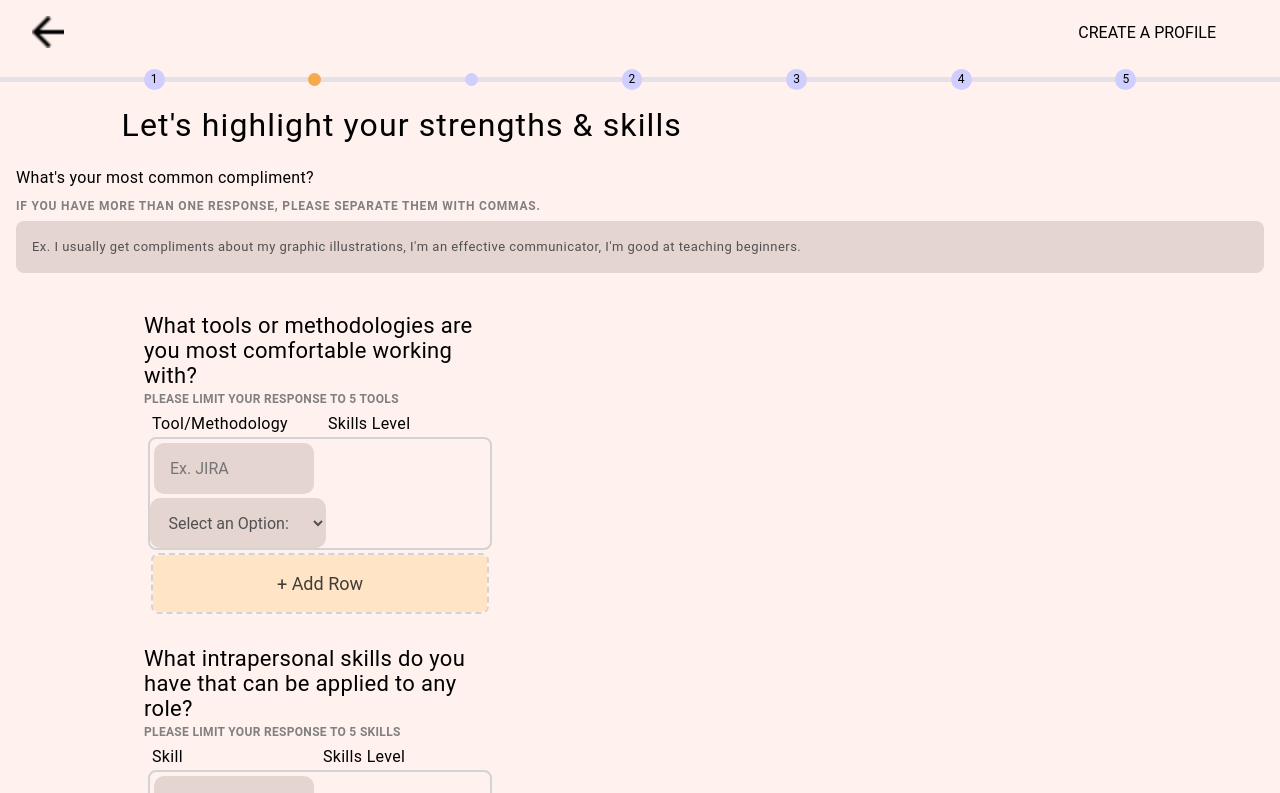
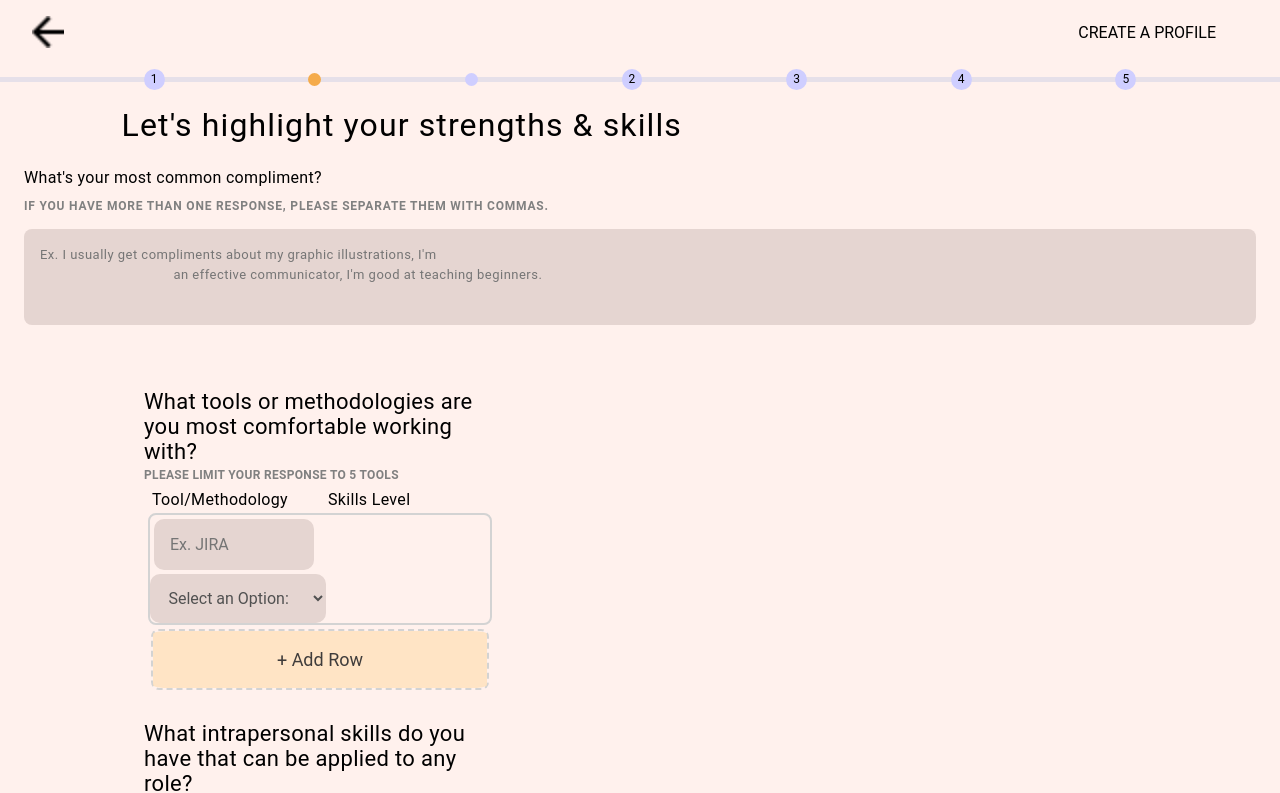
Before and after one commit to cherryontech/minty_fresh_project, a React (Create React App) app: page /strengths in a window 1280 px wide. Shown: the top 793 px of the page. Built offline with nearby package versions, Linux system fonts and the light colour scheme.

Commit message:
doing persona profile now

```diff
--- a/src/pages/PastAcc/PastAcc.jsx
+++ b/src/pages/PastAcc/PastAcc.jsx
@@ -49,15 +49,24 @@ const PastAccomplishments = ({accomplishments, setAccomplishments}) => {
                 </div>
             </div>
             <h1 className='accomplishments__title'>Let's talk about your past & accomplishments</h1>
-            <div className='accomplishments__instructions'>
-                <p className='accomplishments__instructions-a'> How will you use the skills you previously listed in the role you're pursuing?</p>
-                <p className='accomplishments__instructions-b'> IF YOU HAVE MORE THAN ONE RESPONSE, PLEASE SEPARATE THEM WITH COMMAS.</p>
-                <p className='accomplishments__instructions-example'> Ex. I will use my Adobe suite skills to design pixel-perfect game graphics, I will use my communication skills to effectively
-                    collaborate with the game development team, I will use my presentation skills to discuss my work during art reviews and pitch
-                    ideas during meetings.
-                </p>
-            </div>
             <form className='accomplishments__form'>
+                <label>
+                <div className='accomplishments__instructions'>
+                    <p className='accomplishments__instructions-a'> How will you use the skills you previously listed in the role you're pursuing?</p>
+                    <p className='accomplishments__instructions-b'> IF YOU HAVE MORE THAN ONE RESPONSE, PLEASE SEPARATE THEM WITH COMMAS.</p>
+                </div>
+                <div className='accomplishments__form-input'>
+                    <textarea className='accomplishments__form-textarea'
+                        type="text"
+                        required
+                        name='accomplishments'
+                        placeholder='Ex. I will use my Adobe suite skills to design pixel-perfect game graphics, I will use my communication skills to effectively
+                        collaborate with the game development team, I will use my presentation skills to discuss my work during art reviews and pitch
+                        ideas during meetings.'
+                        onChange={handleChange}
+                    />
+                </div>
+                </label>
                 <label>
                 <div className='accomplishments__instructions'>
                     <p className='accomplishments__instructions-a'> Share moments in your career when you felt most proud of yourself?</p>
--- a/src/pages/Strengths/Strengths.jsx
+++ b/src/pages/Strengths/Strengths.jsx
@@ -11,10 +11,10 @@ const Strengths = ({strengths, setStrengths}) => {
     const navigate = useNavigate();
 
     // This will save the information of the form to the set state
-    // const handleChange = (e) => {
-    //     setStrengths(val => ({...val, [e.target.name]: e.target.value}
-    //     ))
-    // };
+    const handleChange = (e) => {
+        setStrengths(val => ({...val, [e.target.name]: e.target.value}
+        ))
+    };
 
 
 
@@ -127,14 +127,22 @@ const Strengths = ({strengths, setStrengths}) => {
             </div>
             <h2 className="strengths__title">Let's highlight your strengths & skills</h2>
             <form className="strengths__form">
-                    <div className="strengths__form-instructions">
-                        <p className="strengths__form-instructions-a">What's your most common compliment? </p>
-                        <h6 className='strengths__form-instructions-b'> IF YOU HAVE MORE THAN ONE RESPONSE, PLEASE SEPARATE THEM WITH COMMAS.</h6>
-                        <p className='strengths__form-instructions-example'>
-                            Ex. I usually get compliments about my graphic illustrations, I'm
-                            an effective communicator, I'm good at teaching beginners.
-                        </p>
-                    </div>
+                        <label>
+                            <div className='accomplishments__instructions'>
+                                <p className="strengths__form-instructions-a">What's your most common compliment? </p>
+                                <h6 className='strengths__form-instructions-b'> IF YOU HAVE MORE THAN ONE RESPONSE, PLEASE SEPARATE THEM WITH COMMAS.</h6>
+                            </div>
+                            <div className='accomplishments__form-input'>
+                                <textarea className='strengths__form-instructions-example'
+                                    type="text"
+                                    required
+                                    name='strengths'
+                                    placeholder="Ex. I usually get compliments about my graphic illustrations, I'm
+                                    an effective communicator, I'm good at teaching beginners."
+                                    onChange={handleChange}
+                                />
+                            </div>
+                        </label>
             <label className="strengths__form-content">
                 What tools or methodologies are you most comfortable working with?
                 <br/>
```
